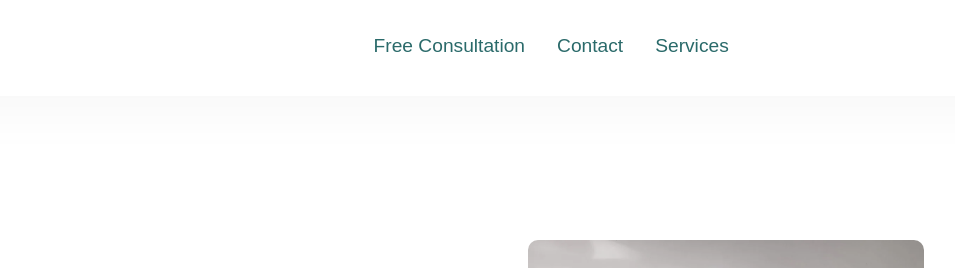
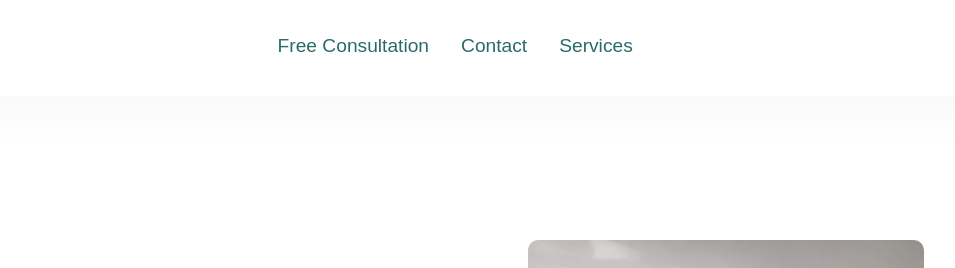
Before and after one commit to SohaibSaimAli/sorted-digs, a plain HTML site: page index.html in a window 1280 px wide. Shown: the top 268 px of the page, 228-1183 px from the left. Drawn offline with nearby package versions, Linux system fonts and the light colour scheme; a script that the page names is missing.

Commit message:
navbar adjusted to new media queries

```diff
--- a/assests/css/queries.css
+++ b/assests/css/queries.css
@@ -25,11 +25,17 @@
     max-width: 1080px;
     /* margin-inline: auto; */
   }
+  .header-content .main-nav {
+    margin-left: 11rem;
+  }
 }
 @media (max-width: 1366px) {
   .wrapper {
     max-width: 1024px;
     /* margin-inline: auto; */
+  }
+  .header-content .main-nav {
+    margin-left: 10rem;
   }
 }
 
@@ -71,7 +77,7 @@
     gap: 0;
   }
   .header-content .main-nav {
-    margin-left: 8rem;
+    margin-left: 6rem;
   }
 }
 @media (max-width: 59em) {
```
